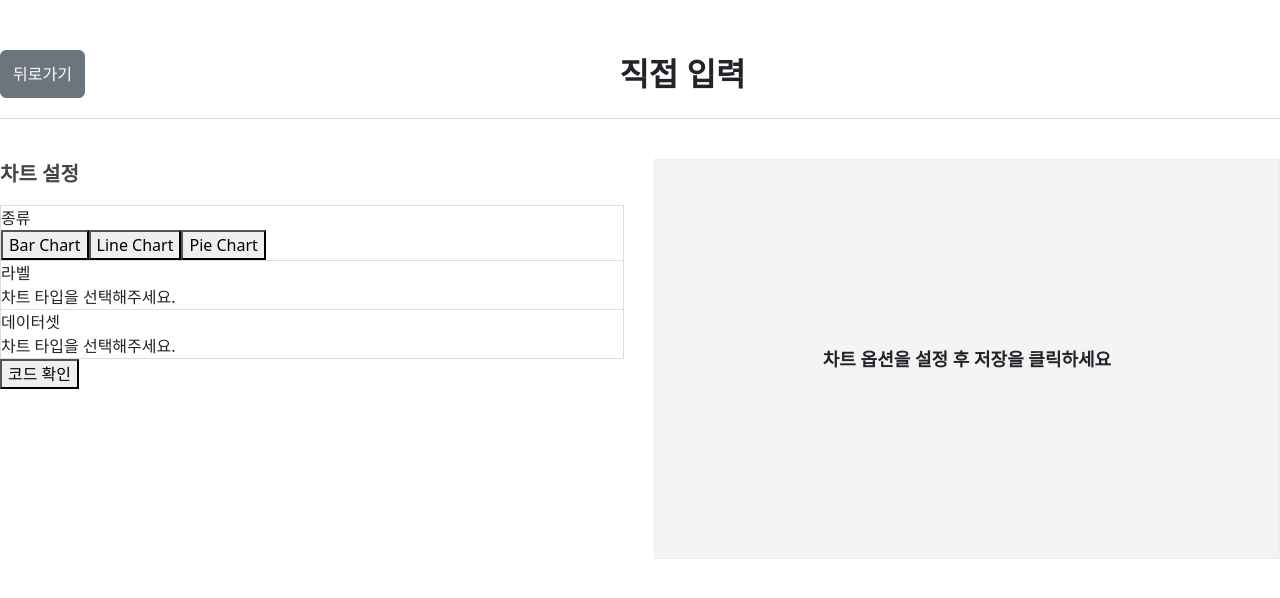
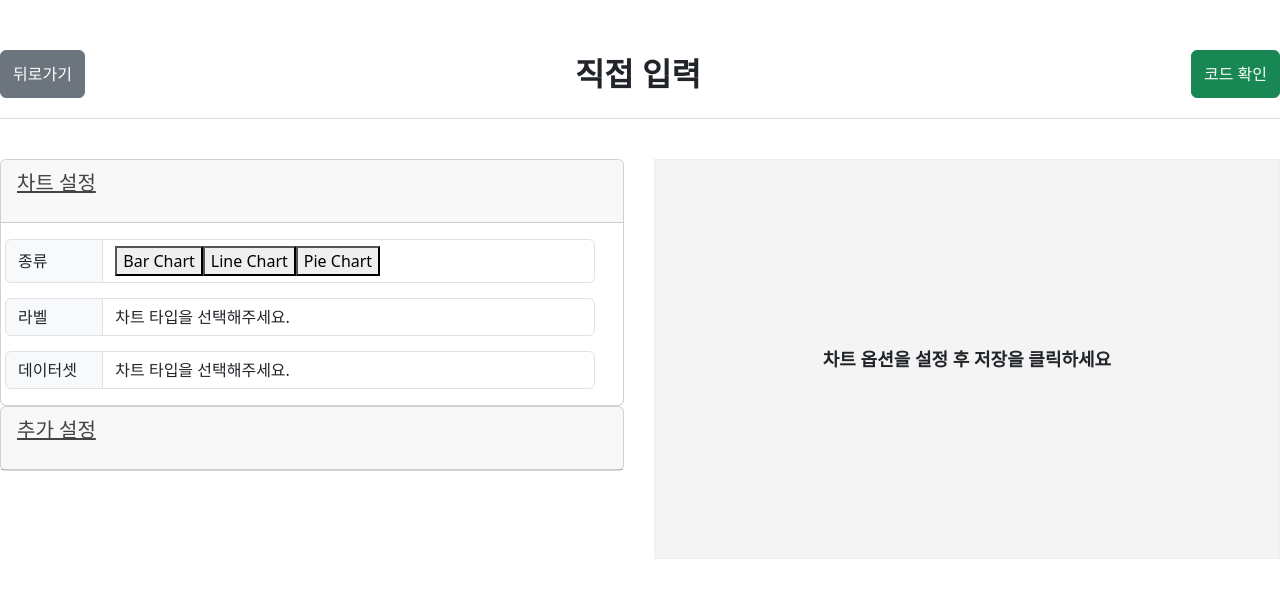
Before and after one commit to de0k/chart_generator, a React (Create React App) app in the folder chart_gen/: page / in a window 1280 px wide. Both pictures are taken after a click on the button "직접 입력". Shown: the top 598 px of the page. Built offline with nearby package versions, Linux system fonts and the light colour scheme.

Commit message:
스타일 정리 2차

```diff
--- a/chart_gen/package.json
+++ b/chart_gen/package.json
@@ -8,6 +8,7 @@
     "chart.js": "^4.4.7",
     "cra-template": "1.2.0",
     "react": "^18.2.0",
+    "react-bootstrap": "^2.10.7",
     "react-chartjs-2": "^5.2.0",
     "react-dom": "^18.2.0",
     "react-scripts": "5.0.1",
--- a/chart_gen/src/App.css
+++ b/chart_gen/src/App.css
@@ -13,8 +13,9 @@
 .chart_wrap {display: flex;gap:30px; align-items: start;}
 .chart_wrap > * {flex:1;gap:15px;}
 .chart_wrap .input_wrap .title {font-size: 20px;color: #444;margin-bottom: 0.8em;display: block;}
-.chart_wrap .input_box {border-bottom: 1px solid #ddd;}
-.chart_wrap .input_item {border: 1px solid #ddd;border-bottom: none;}
+/* .chart_wrap .input_box {border-bottom: 1px solid #ddd;} */
+.chart_wrap .input_item {margin-bottom: 15px;}
+.chart_wrap .input_item:last-child {margin-bottom: 0;}
 .chart_wrap .result_wrap{border: 1px solid #eee;min-height: 400px;display: flex;}
 .chart_rendering{width: 100%;padding: 15px;display: flex;align-items: center;}
 .chart_rendering > * {width: 100%;}
--- a/chart_gen/src/DirectInput.js
+++ b/chart_gen/src/DirectInput.js
@@ -1,6 +1,7 @@
 import React, { useState } from 'react';
 import { Bar, Line, Pie } from 'react-chartjs-2';
 import { Chart as ChartJS, CategoryScale, LinearScale, BarElement, Title, Tooltip, Legend, ArcElement, PointElement, LineElement } from 'chart.js';
+import { Collapse, Button } from 'react-bootstrap';
 import 'bootstrap/dist/css/bootstrap.min.css';
 
 // Chart.js 구성 요소 등록
@@ -22,6 +23,9 @@ function DirectInput({ onBack }) {
     const [showModal, setShowModal] = useState(false);
     // 현재 활성화된 탭 상태
     const [activeTab, setActiveTab] = useState('data');
+
+    // 현재 열린 섹션 상태
+    const [activeSection, setActiveSection] = useState('chart');
 
     // 차트 데이터 초기화
     const chartData = {
@@ -102,28 +106,48 @@ function DirectInput({ onBack }) {
         setShowModal(true); // 모달 열기
     };
 
+    // 섹션을 변경하는 함수
+    const toggleSection = (section) => {
+        setActiveSection((prev) => (prev === section ? '' : section));
+    };
+
     return (
         <div className='main'>
             <div className="top_title_box n2">
                 <button className='custom-btn custom-back btn btn-secondary' onClick={onBack}>뒤로가기</button>
                 <strong className='title'>직접 입력</strong>
-                <div></div>
+                <button className='btn btn-success' onClick={handleSaveChartCode}>코드 확인</button>
             </div>
             <div className="chart_wrap">
-                <div className="input_wrap">
-                    <strong className='title'>차트 설정</strong>
-                    <div className='input_box'>
-                        <div className="input_item select_type">
-                            <div className="label_text">종류</div>
-                            <div className='set_box'>
+                <div className="input_wrap" id="chart_setting">
+                    <div className='card'>
+                        <div className='card-header'>
+                            <a
+                                href="#"
+                                className="title"
+                                onClick={(e) => {
+                                    e.preventDefault(); // 링크 기본 동작 방지
+                                    toggleSection('chart');
+                                }}
+                                aria-controls="chart-setting-default"
+                                aria-expanded={activeSection === 'chart'}
+                            >
+                                차트 설정
+                            </a>
+                        </div>
+                        <Collapse in={activeSection === 'chart'}>
+                            <div id="chart-setting-default" className="card-body">
+                                <div className="input_item select_type input-group row">
+                                    <div className="label_text input-group-text col-lg-2">종류</div>
+                                    <div className='set_box form-control col-lg-10'>
                                         <button onClick={() => setActiveChart('Bar')}>Bar Chart</button>
                                         <button onClick={() => setActiveChart('Line')}>Line Chart</button>
                                         <button onClick={() => setActiveChart('Pie')}>Pie Chart</button>
                                     </div>
                                 </div>
-                        <div className='input_item set_label'>
-                            <div className="label_text">라벨</div>
-                            <div className="set_box">
+                                <div className='input_item set_label input-group row'>
+                                    <div className="label_text input-group-text col-lg-2">라벨</div>
+                                    <div className="set_box form-control col-lg-10">
                                         {activeChart === '' ? (
                                             <p>차트 타입을 선택해주세요.</p>
                                         ) : (
@@ -143,9 +167,9 @@ function DirectInput({ onBack }) {
                                         )}
                                     </div>
                                 </div>
-                        <div className='input_item set_dataset'>
-                            <div className="label_text">데이터셋</div>
-                            <div className="set_box">
+                                <div className='input_item set_dataset input-group row'>
+                                    <div className="label_text input-group-text col-lg-2">데이터셋</div>
+                                    <div className="set_box form-control col-lg-10">
                                         {activeChart === '' ? (
                                             <p>차트 타입을 선택해주세요.</p>
                                         ) : (
@@ -253,7 +277,29 @@ function DirectInput({ onBack }) {
                                     </div>
                                 </div>
                             </div>
-                    <button onClick={handleSaveChartCode}>코드 확인</button>
+                        </Collapse>
+                    </div>
+                    <div className="card">
+                        <div className="card-header">
+                            <a
+                                href="#"
+                                className="title"
+                                onClick={(e) => {
+                                e.preventDefault(); // 링크 기본 동작 방지
+                                toggleSection('more');
+                                }}
+                                aria-controls="chart-setting-more"
+                                aria-expanded={activeSection === 'more'}
+                            >
+                                추가 설정
+                            </a>
+                        </div>
+                        <Collapse in={activeSection === 'more'}>
+                            <div id="chart-setting-more" className="card-body">
+                                <p>여기에 추가 설정 내용을 추가하세요.</p>
+                            </div>
+                        </Collapse>
+                    </div>
                 </div>
                 <div className="result_wrap">
                     <div className='chart_rendering'>{renderChart()}</div>
```
Also changed, not shown: 1 other file (tests, documents, lock files or other folders). Lines whose indentation alone changed are shown as unchanged.
